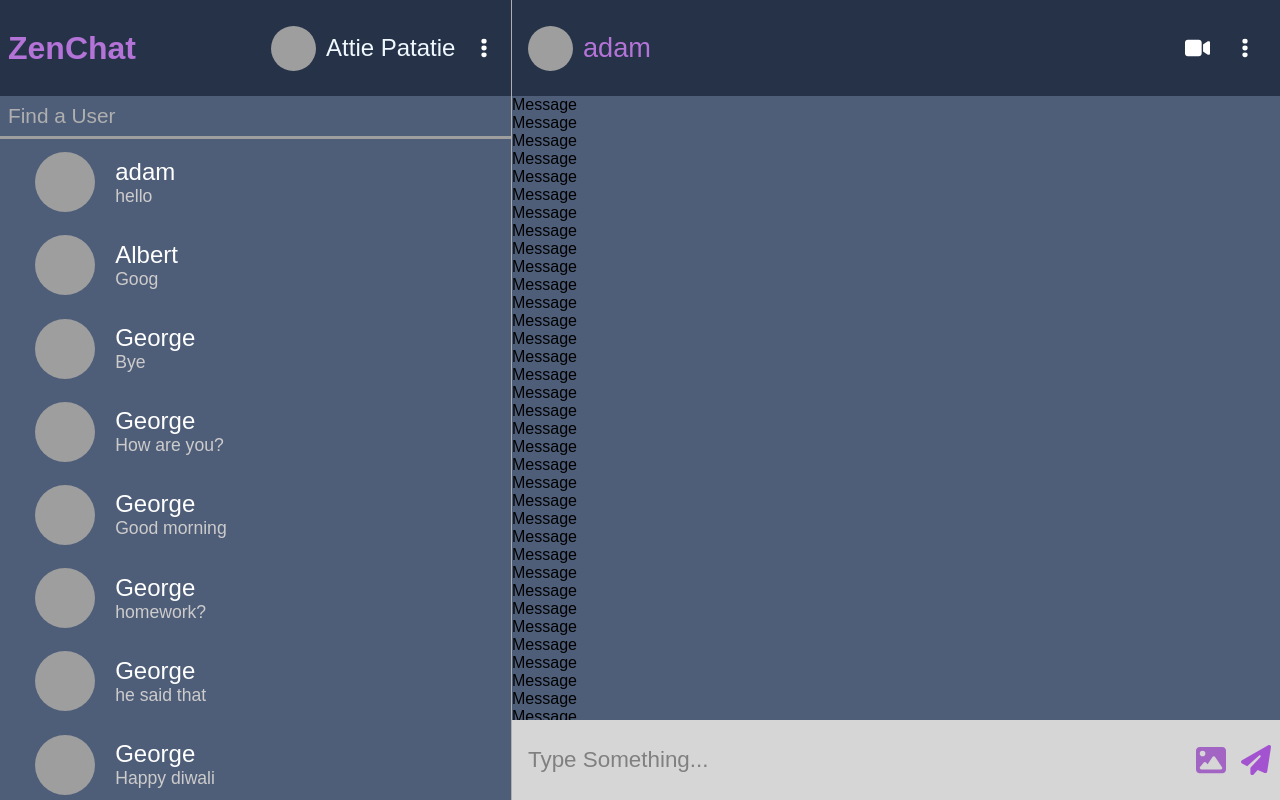
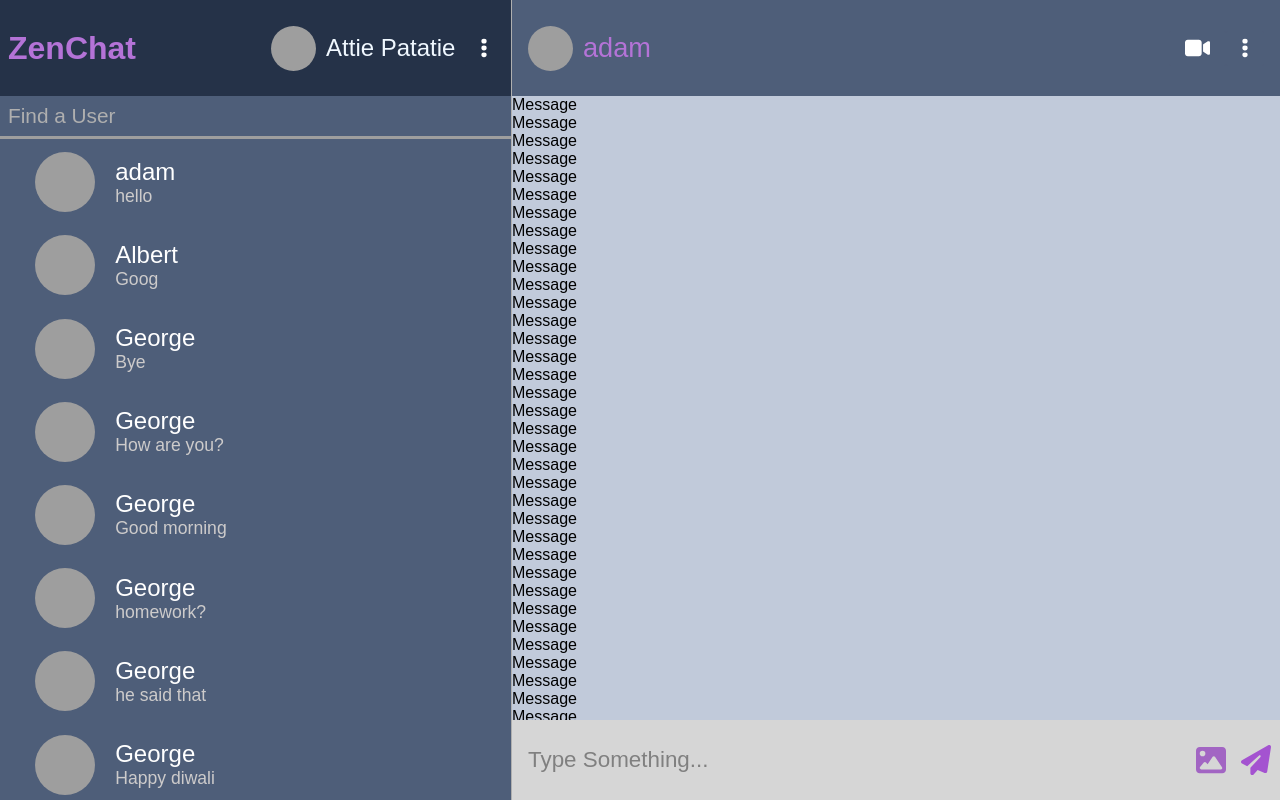
Before and after one commit to roht2103/chat-app, a React (Vite) app: page /user-chat-window in a window 1280 px wide. Built offline with nearby package versions, Linux system fonts and the light colour scheme; grey boxes are pictures that could not be loaded; a web font is replaced by a local one.

Commit message:
changed bg color

```diff
--- a/src/components/userChatWindow/style.css
+++ b/src/components/userChatWindow/style.css
@@ -192,7 +192,7 @@ input::placeholder {
   color: rgb(205, 203, 203);
 }
 .chat {
-  background-color: #4e5e79;
+  background-color: #c1cada;
   flex: 1;
   border-top-right-radius: 0.5rem;
   border-bottom-right-radius: 0.5rem;
@@ -205,7 +205,7 @@ input::placeholder {
   justify-content: space-between;
   height: 12%;
   padding: 0rem 1rem;
-  background-color: #253248;
+  background-color: #4e5e79;
   border-top-right-radius: 0.5rem;
 }
 .chatInfo div span {
@@ -215,6 +215,12 @@ input::placeholder {
 .chatInfo .chatIcons {
   display: flex;
   align-items: center;
+}
+.chatInfo .chatIcons img {
+  background-color: #4e5e79;
+}
+.chatInfo .chatIcons img:hover {
+  background-color: #253248;
 }
 .messages {
   flex: 1;
```
